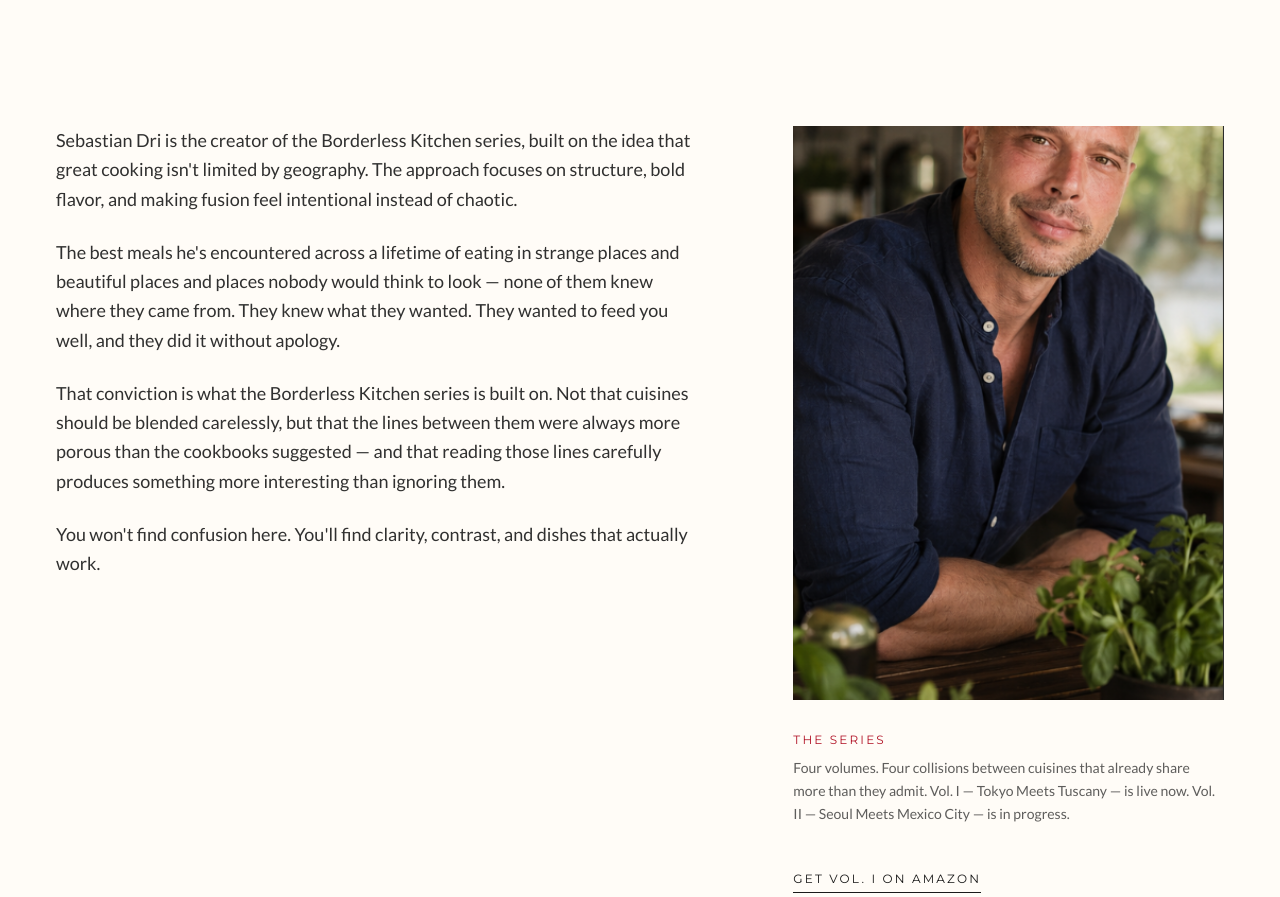
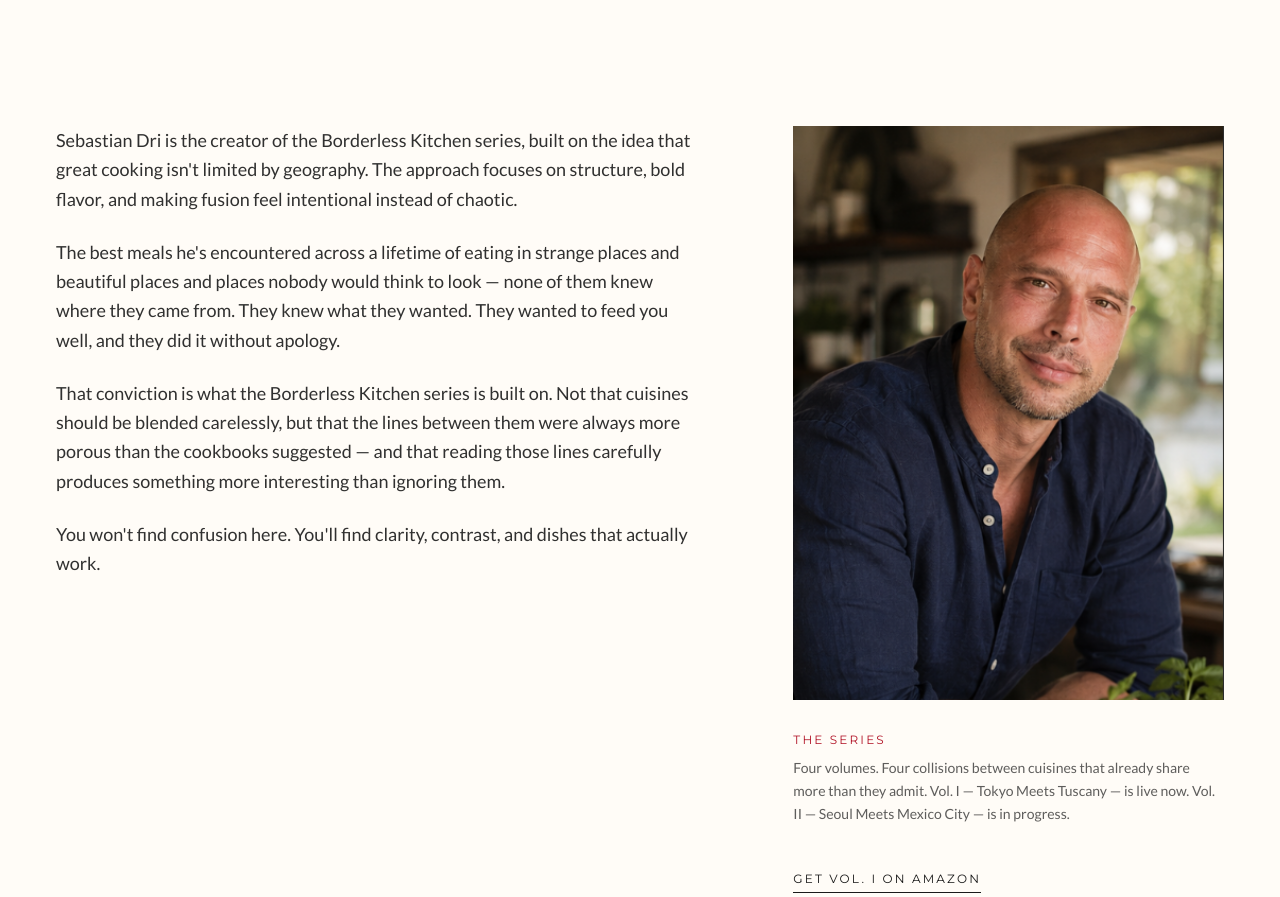
Before and after one commit to Sebas5417/borderless-kitchen, a Next.js app: page /about in a window 1280 px wide. Shown: the part 723-1620 px from the top of the page. Built offline with nearby package versions, Linux system fonts and the light colour scheme; no server answers.

Commit message:
fix: hero full-scene crop, about portrait object-top, hero container min-h-screen

```diff
--- a/app/about/page.tsx
+++ b/app/about/page.tsx
@@ -88,7 +88,7 @@ export default function AboutPage() {
                     alt="Sebastian Dri — author of the Borderless Kitchen series."
                     fill
                     sizes="(min-width: 1024px) 40vw, 90vw"
-                    className="object-cover object-center"
+                    className="object-cover object-top"
                   />
                 </div>
                 <div className="space-y-6">
--- a/app/page.tsx
+++ b/app/page.tsx
@@ -43,7 +43,7 @@ export default function HomePage() {
         }}
         src="/images/hero-chef.png"
         alt="Sebastian Dri cooking in a professional kitchen — steam rising from a cast iron pan."
-        objectPosition="object-[50%_20%]"
+        objectPosition="object-center"
         priority
       />
 
--- a/components/editorial/Hero.tsx
+++ b/components/editorial/Hero.tsx
@@ -38,7 +38,7 @@ export function Hero({ eyebrow, headline, link, src, alt = "", priority = true,
       {/* Dark gradient overlay so text always reads */}
       <div className="absolute inset-0 z-0 bg-gradient-to-r from-charcoal-deep/90 via-charcoal-deep/60 to-transparent" />
 
-      <Container className="relative z-10 min-h-[78vh] md:min-h-[88vh] flex flex-col justify-end pt-32 pb-16 md:pt-40 md:pb-24">
+      <Container className="relative z-10 min-h-[85vh] md:min-h-screen flex flex-col justify-end pt-32 pb-16 md:pt-40 md:pb-24">
         {eyebrow ? (
           <p className="font-ui text-eyebrow uppercase text-paper/60 mb-6 md:mb-8">
             {eyebrow}
```
